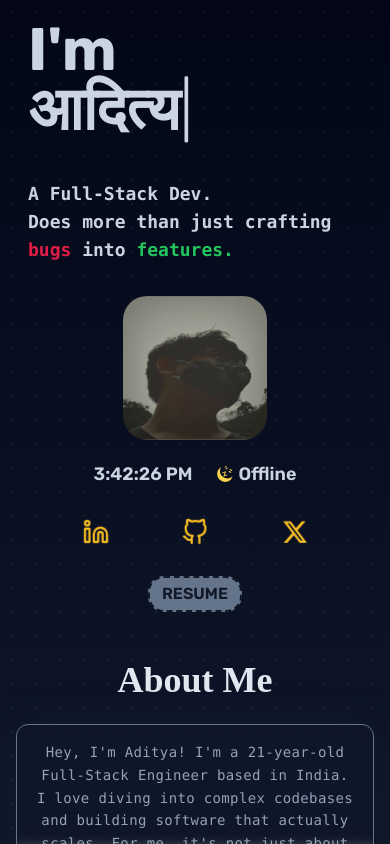
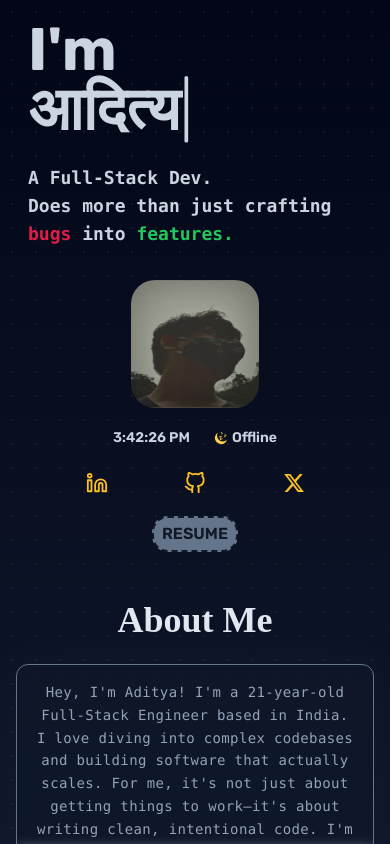
Before and after one commit to adityarawat45/My_Portfolio, a React (Vite) app: page / in a window 390 px wide. Shown: the top 844 px of the page. Built offline with nearby package versions, Linux system fonts and the light colour scheme; no server answers; a web font is replaced by a local one.

Commit message:
Fixed alignment

```diff
--- a/src/components/About.jsx
+++ b/src/components/About.jsx
@@ -50,7 +50,7 @@ const About = () => {
   const isInView = useInView(ref);
 
   return (
-    <div className="w-full px-4 md:px-16 lg:px-24 pt-12 pb-6 md:pt-24 md:pb-0 flex flex-col items-center">
+    <div className="w-full px-4 md:px-16 lg:px-24 pt-12 md:pt-4 pb-6  md:pb-0 flex flex-col items-center">
 
       {/* ABOUT SECTION */}
       <div className="flex flex-col items-center w-full max-w-4xl order-1 mb-10 md:mb-0">
--- a/src/components/Hero.jsx
+++ b/src/components/Hero.jsx
@@ -47,7 +47,7 @@ function Status() {
   }, []);
 
   return (
-    <div className="flex flex-row justify-center md:justify-evenly gap-6 md:gap-10 text-slate-300 font-semibold text-lg md:text-lg">
+    <div className="flex flex-row justify-center md:justify-evenly gap-6 md:gap-10 text-slate-300 font-semibold text-sm md:text-lg">
       <div className="flex flex-row items-center justify-center">
         {time.toLocaleTimeString()}
       </div>
@@ -110,7 +110,7 @@ const Hero = () => {
       <div className="flex flex-col justify-center text-left px-5 md:pl-20 lg:pl-40 xl:pl-56">
         <div className="relative py-5">
           {/* Large device */}
-          <h1 className="hidden md:block text-6xl md:text-8xl mx-2 mt-5 text-slate-300 pb-2 font-bold">
+          <h1 className="hidden md:block text-6xl md:text-7xl mx-2 mt-5 text-slate-300 pb-2 font-bold">
             {`I'm ${name}`}
             <span className="cursor animate-blink font-thin">|</span>
           </h1>
@@ -121,7 +121,7 @@ const Hero = () => {
             <span className="cursor  animate-blink font-thin">|</span>
           </h1>
         </div>
-        <div className="mx-2 mt-5 md:mt-7 text-lg md:text-3xl font-mono text-slate-300 font-bold">
+        <div className="mx-2 mt-1 md:mt-0 text-lg md:text-3xl font-mono text-slate-300 font-bold">
           A Full-Stack Dev.
         </div>
         <div className="mx-2 md:text-3xl text-lg font-mono text-slate-300 font-bold ">
@@ -132,16 +132,17 @@ const Hero = () => {
 
         <div className="md:hidden lg:hidden flex flex-col">
           <div className="flex flex-row justify-center mt-5 mb-5">
+            {/* small device pfp */}
             <img
               src={prof}
-              className="cursor:pointer mt-3 focus:animate-tilt size-36 rounded-3xl cursor-pointer"
+              className="cursor:pointer mt-3 focus:animate-tilt size-32 rounded-3xl cursor-pointer"
             ></img>
           </div>
             <Status></Status>
           <div className="flex flex-row justify-center"> </div>
         </div>
 
-        <div className="flex mt-8 md:mt-8 md:w-4/5 items-center text-amber-400 justify-evenly md:justify-start md:gap-8 text-2xl">
+        <div className="flex mt-6 md:mt-8 md:w-4/5 items-center text-amber-400 justify-evenly md:justify-start md:gap-8 text-xl md:text-2xl">
           <a href="https://www.linkedin.com/in/aditya-rawat-231511249">
             <motion.div
               className="inline-block relative mx-3 md:mx-0"
@@ -177,7 +178,7 @@ const Hero = () => {
             download={"Aditya_Rawat.pdf"}
             className="hidden md:block "
           >
-            <button className=" rounded-2xl text-lg border-2 mb-2 border-dashed border-gray-900 bg-slate-500 px-3 py-1 font-semibold uppercase text-gray-900 transition-all duration-300 hover:translate-x-[-4px] hover:translate-y-[-4px] hover:rounded-md hover:shadow-[4px_4px_0px_rgb(168,106,55)] active:translate-x-[0px] active:translate-y-[0px] active:rounded-2xl active:shadow-none">
+            <button className=" rounded-2xl text-xl md:text-lg border-2 mb-2 border-dashed border-gray-900 bg-slate-500 px-3 py-1 font-semibold uppercase text-gray-900 transition-all duration-300 hover:translate-x-[-4px] hover:translate-y-[-4px] hover:rounded-md hover:shadow-[4px_4px_0px_rgb(168,106,55)] active:translate-x-[0px] active:translate-y-[0px] active:rounded-2xl active:shadow-none">
               Resume
             </button>
           </a>
@@ -188,7 +189,7 @@ const Hero = () => {
             download={"Aditya_Rawat.pdf"}
             className="block text-base md:hidden lg:hidden "
           >
-            <button className=" rounded-2xl border-2 mt-2 border-dashed border-gray-900 bg-slate-500 px-3 py-1 font-semibold uppercase text-gray-900 transition-all duration-300 hover:translate-x-[-4px] hover:translate-y-[-4px] hover:rounded-md hover:shadow-[4px_4px_0px_rgb(168,106,55)] active:translate-x-[0px] active:translate-y-[0px] active:rounded-2xl active:shadow-none">
+            <button className=" rounded-2xl border-2 border-dashed border-gray-900 bg-slate-500 px-2 py-1 font-semibold text-md uppercase text-gray-900 transition-all duration-300 hover:translate-x-[-4px] hover:translate-y-[-4px] hover:rounded-md hover:shadow-[4px_4px_0px_rgb(168,106,55)] active:translate-x-[0px] active:translate-y-[0px] active:rounded-2xl active:shadow-none">
               Resume
             </button>
           </a>
```
Also changed, not shown: src/App.jsx (line endings or trailing spaces).
